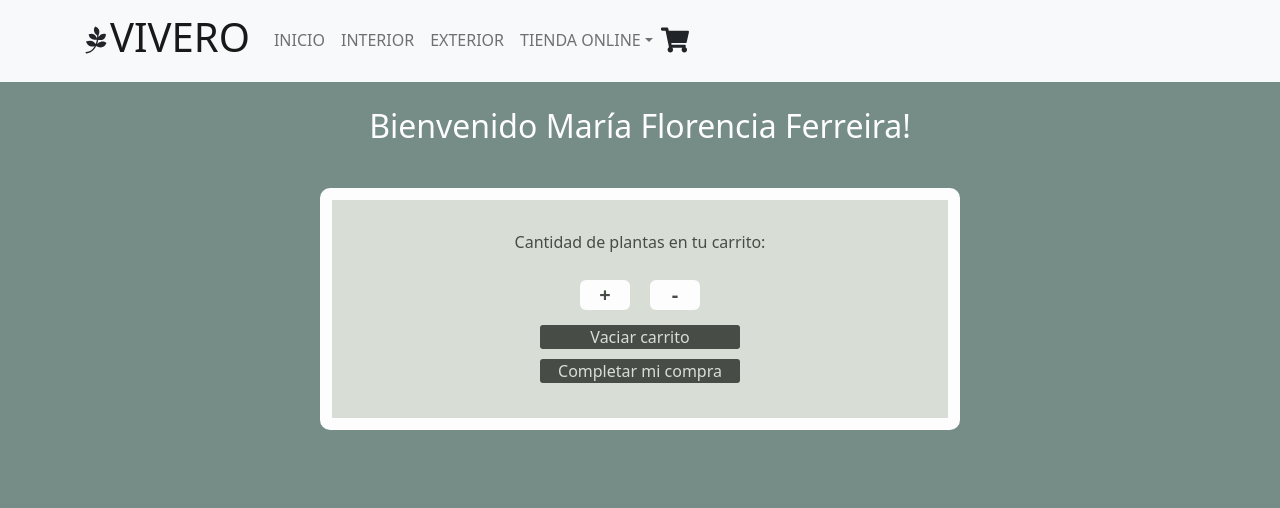
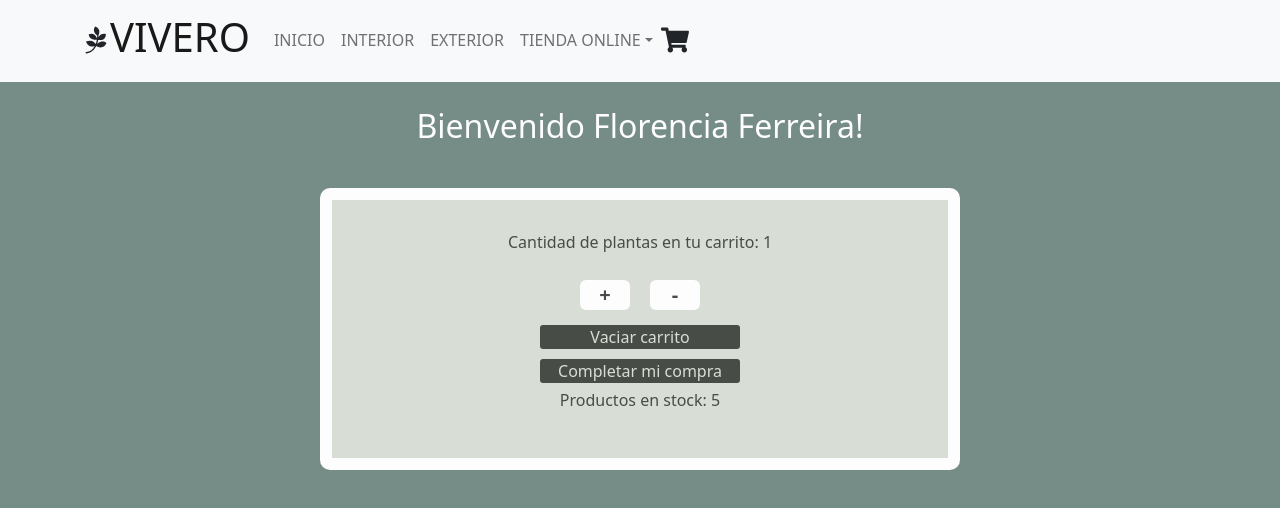
Before and after one commit to mariaflorenciaferreira/my-app, a React (Create React App) app: page / in a window 1280 px wide. Shown: the top 508 px of the page. Built offline with nearby package versions, Linux system fonts and the light colour scheme.

Commit message:
default props

```diff
--- a/src/components/App.js
+++ b/src/components/App.js
@@ -5,7 +5,7 @@ function App(){
     return (
         <>
             <Header className="header"/>
-            <ItemListContainer nombre="María Florencia" apellido="Ferreira"/>
+            <ItemListContainer/>
         </>
     )
 }
--- a/src/components/ItemCount.js
+++ b/src/components/ItemCount.js
@@ -34,8 +34,17 @@ const ItemCount = (props)=>{
         <button className="counterBtn" onClick={resetCounter}>Vaciar carrito</button>
         <button className="counterBtn" onClick={onAdd} >Completar mi compra </button>
 
+        <p className="cartText">Productos en stock: {props.stock}</p>
+
+
     </div>
 
 }
 
+ItemCount.defaultProps={
+    initialShoppingCart:1,
+    stock:5
+
+}
+
 export default ItemCount
```
